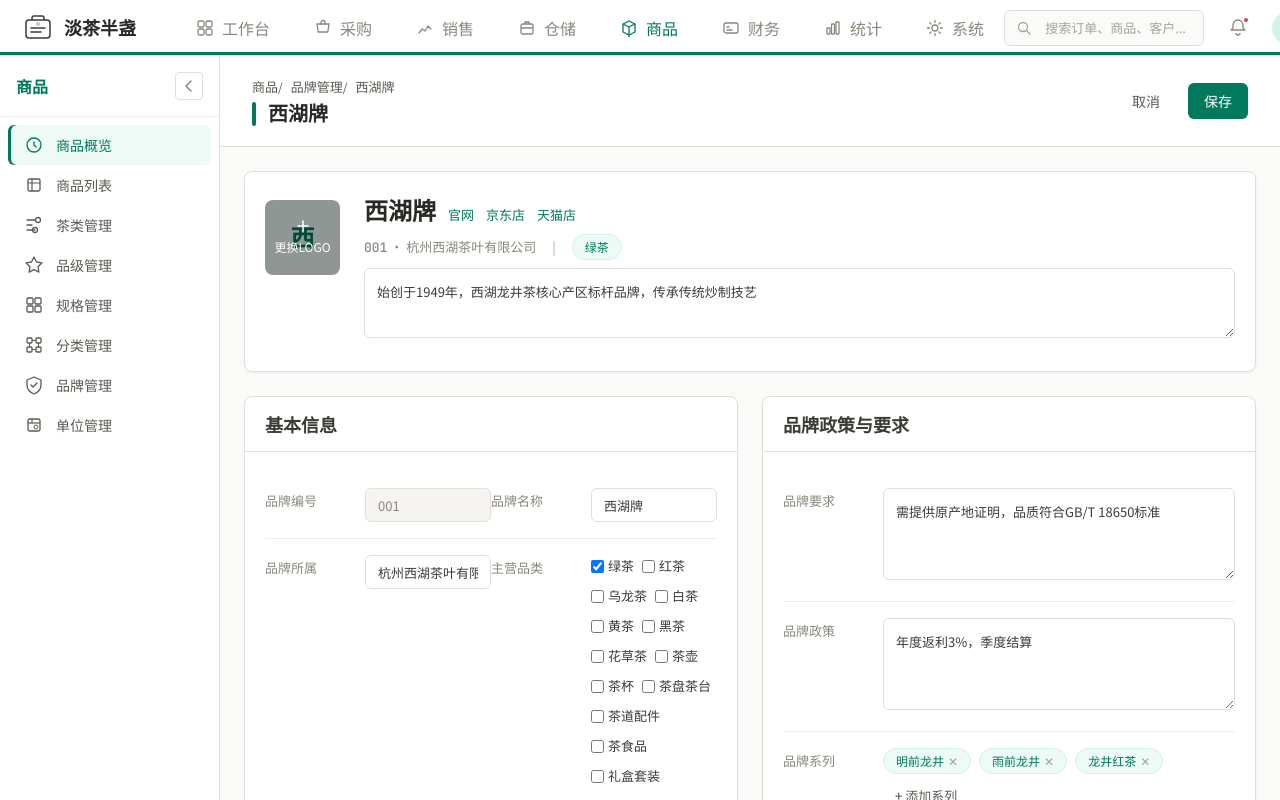
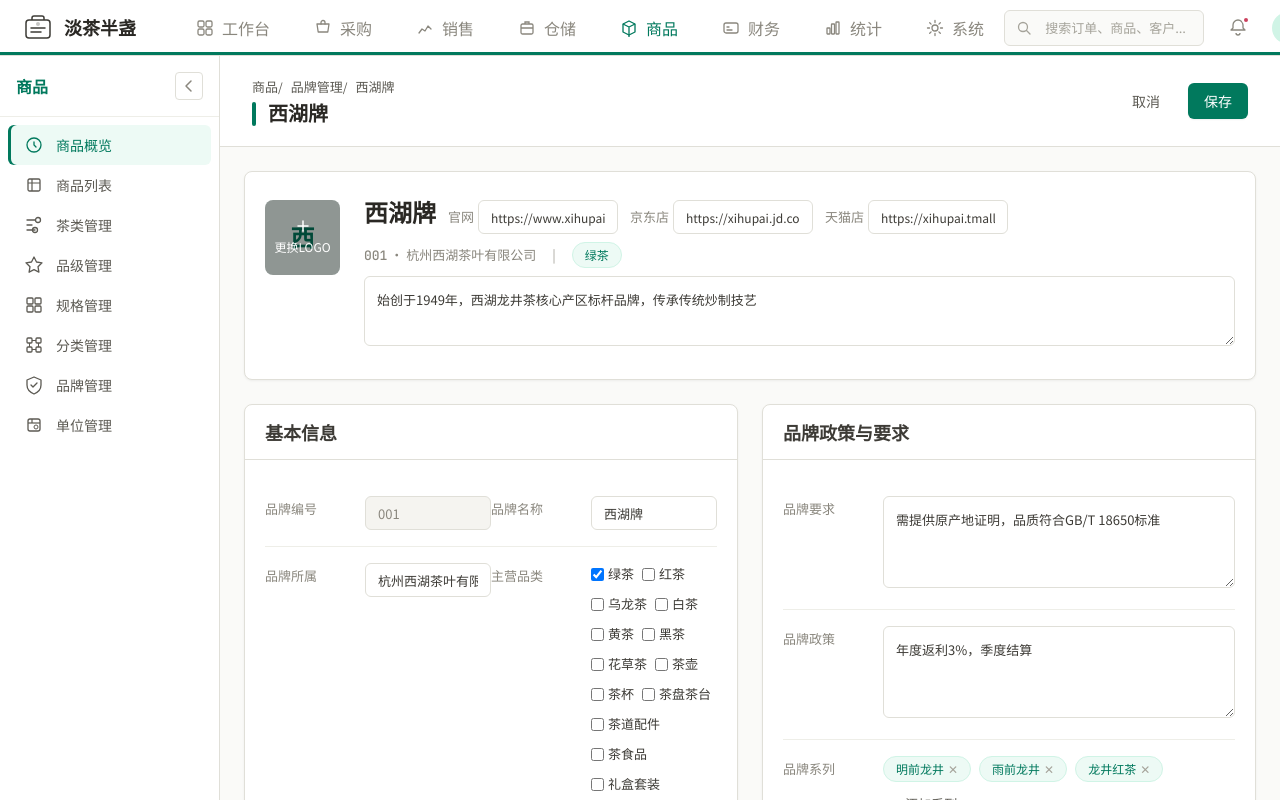
Before and after one commit to zsdxtw/dcbztea-buddy, a React (Vite) app: page /product/product-brand/1 in a window 1280 px wide. Both pictures are taken after a click on the button "编辑品牌". Shown: the top 800 px of the page. Built offline with nearby package versions, Linux system fonts and the light colour scheme.

Commit message:
feat: 拉取并理解项目文件
Co-authored-by: traeagent <traeagent@users.noreply.github.com>

```diff
--- a/src/pages/product/ProductBrandDetail.tsx
+++ b/src/pages/product/ProductBrandDetail.tsx
@@ -146,9 +146,28 @@ export default function ProductBrandDetail() {
               <div style={{ display: 'flex', alignItems: 'baseline', gap: 'var(--space-3)', marginBottom: 'var(--space-2)' }}>
                 <span style={{ fontFamily: 'var(--font-family-serif)', fontSize: 'var(--text-2xl)', fontWeight: 'var(--font-semibold)', color: 'var(--color-neutral-800)' }}>{brand.name}</span>
                 <div style={{ display: 'flex', gap: 'var(--space-3)', fontSize: 'var(--text-sm)', alignItems: 'baseline' }}>
-                  {brand.website && <a href={brand.website} target="_blank" rel="noreferrer" style={{ color: 'var(--color-module-current-base)' }}>官网</a>}
-                  {brand.jdStoreUrl && <a href={brand.jdStoreUrl} target="_blank" rel="noreferrer" style={{ color: 'var(--color-module-current-base)' }}>京东店</a>}
-                  {brand.tmallStoreUrl && <a href={brand.tmallStoreUrl} target="_blank" rel="noreferrer" style={{ color: 'var(--color-module-current-base)' }}>天猫店</a>}
+                  {editing ? (
+                    <>
+                      <div style={{ display: 'flex', alignItems: 'center', gap: '4px' }}>
+                        <span style={{ color: 'var(--color-neutral-500)', flexShrink: 0 }}>官网</span>
+                        <input className="detail-input" defaultValue={brand.website} placeholder="https://" style={{ fontSize: 'var(--text-xs)', width: 140 }} />
+                      </div>
+                      <div style={{ display: 'flex', alignItems: 'center', gap: '4px' }}>
+                        <span style={{ color: 'var(--color-neutral-500)', flexShrink: 0 }}>京东店</span>
+                        <input className="detail-input" defaultValue={brand.jdStoreUrl} placeholder="https://" style={{ fontSize: 'var(--text-xs)', width: 140 }} />
+                      </div>
+                      <div style={{ display: 'flex', alignItems: 'center', gap: '4px' }}>
+                        <span style={{ color: 'var(--color-neutral-500)', flexShrink: 0 }}>天猫店</span>
+                        <input className="detail-input" defaultValue={brand.tmallStoreUrl} placeholder="https://" style={{ fontSize: 'var(--text-xs)', width: 140 }} />
+                      </div>
+                    </>
+                  ) : (
+                    <>
+                      {brand.website && <a href={brand.website} target="_blank" rel="noreferrer" style={{ color: 'var(--color-module-current-base)' }}>官网</a>}
+                      {brand.jdStoreUrl && <a href={brand.jdStoreUrl} target="_blank" rel="noreferrer" style={{ color: 'var(--color-module-current-base)' }}>京东店</a>}
+                      {brand.tmallStoreUrl && <a href={brand.tmallStoreUrl} target="_blank" rel="noreferrer" style={{ color: 'var(--color-module-current-base)' }}>天猫店</a>}
+                    </>
+                  )}
                 </div>
               </div>
               <div style={{ display: 'flex', alignItems: 'center', gap: 'var(--space-4)', fontSize: 'var(--text-sm)', color: 'var(--color-neutral-500)', marginBottom: 'var(--space-2)' }}>
```
